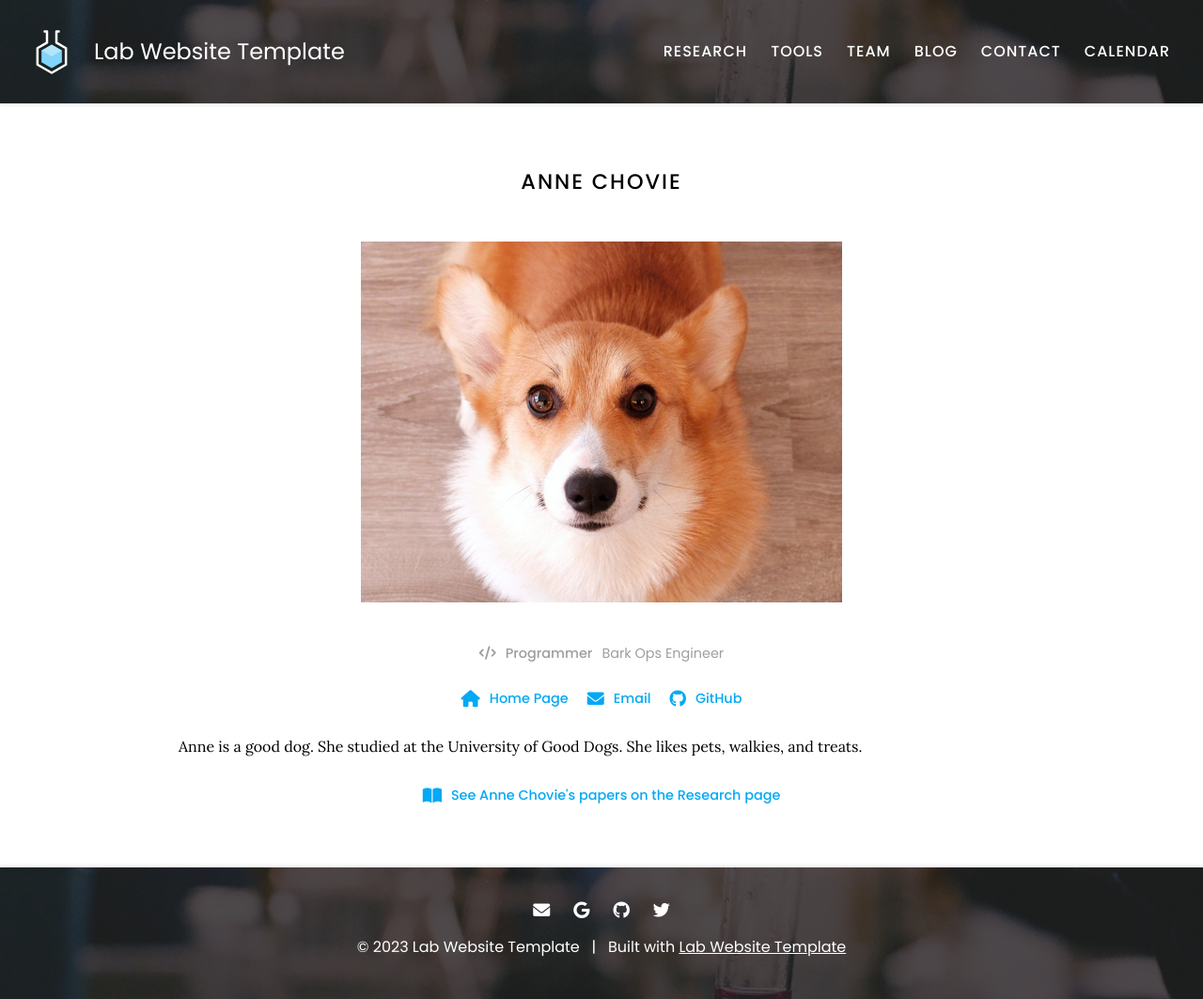
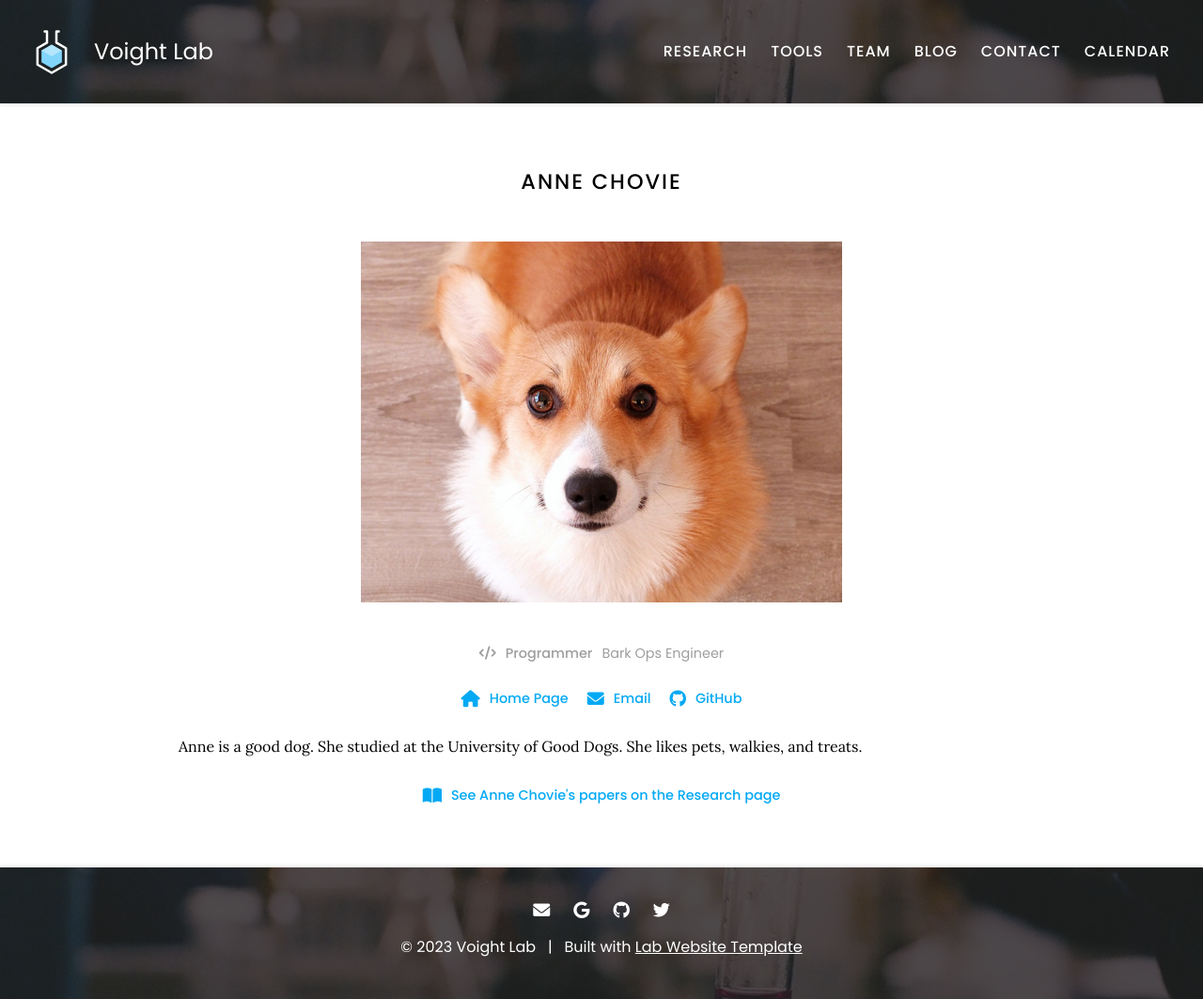
Before and after one commit to bvoightlab/voightlab.com, a Jekyll site: the page built from _members/anne-chovie.md, in a window 1280 px wide. Shown: the whole page at 94% size. Built offline with Jekyll 4.4.1, drawn with Linux system fonts in a browser that asks for light colours; part of the change alters nothing that is shown.

Commit message:
[BFV] update to website label

```diff
--- a/_config.yaml
+++ b/_config.yaml
@@ -1,8 +1,8 @@
 ### basic settings
 
 # site properties and page defaults
-title: Lab Website Template
-description: An easy-to-use, flexible website template for labs, with automatic citations, GitHub tag imports, pre-built components, and more.
+title: Voight Lab
+description: We do what we must, because we can. For Science.
 logo: images/logo.svg
 header: images/background.jpg
 footer: images/background.jpg
```
